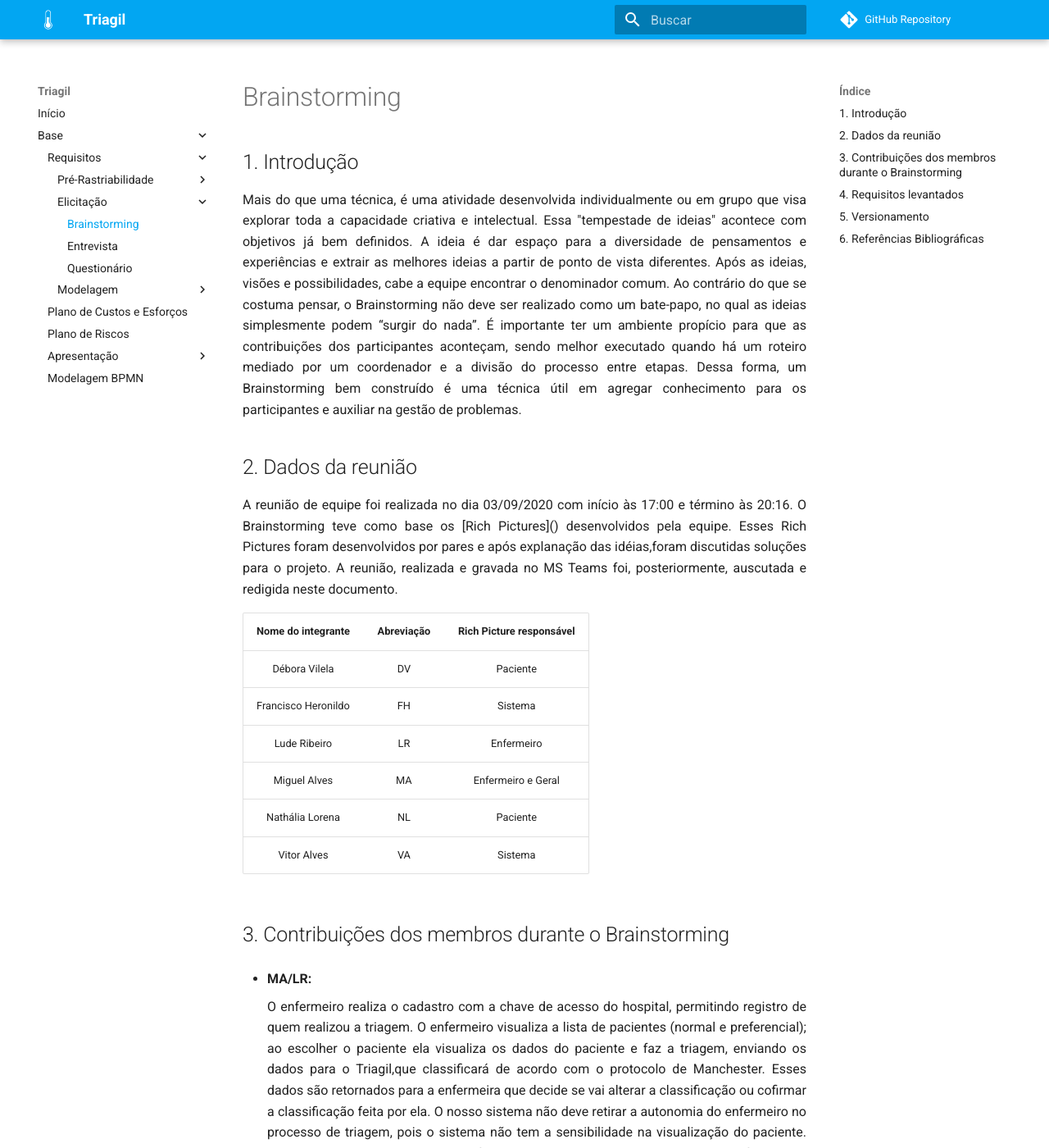
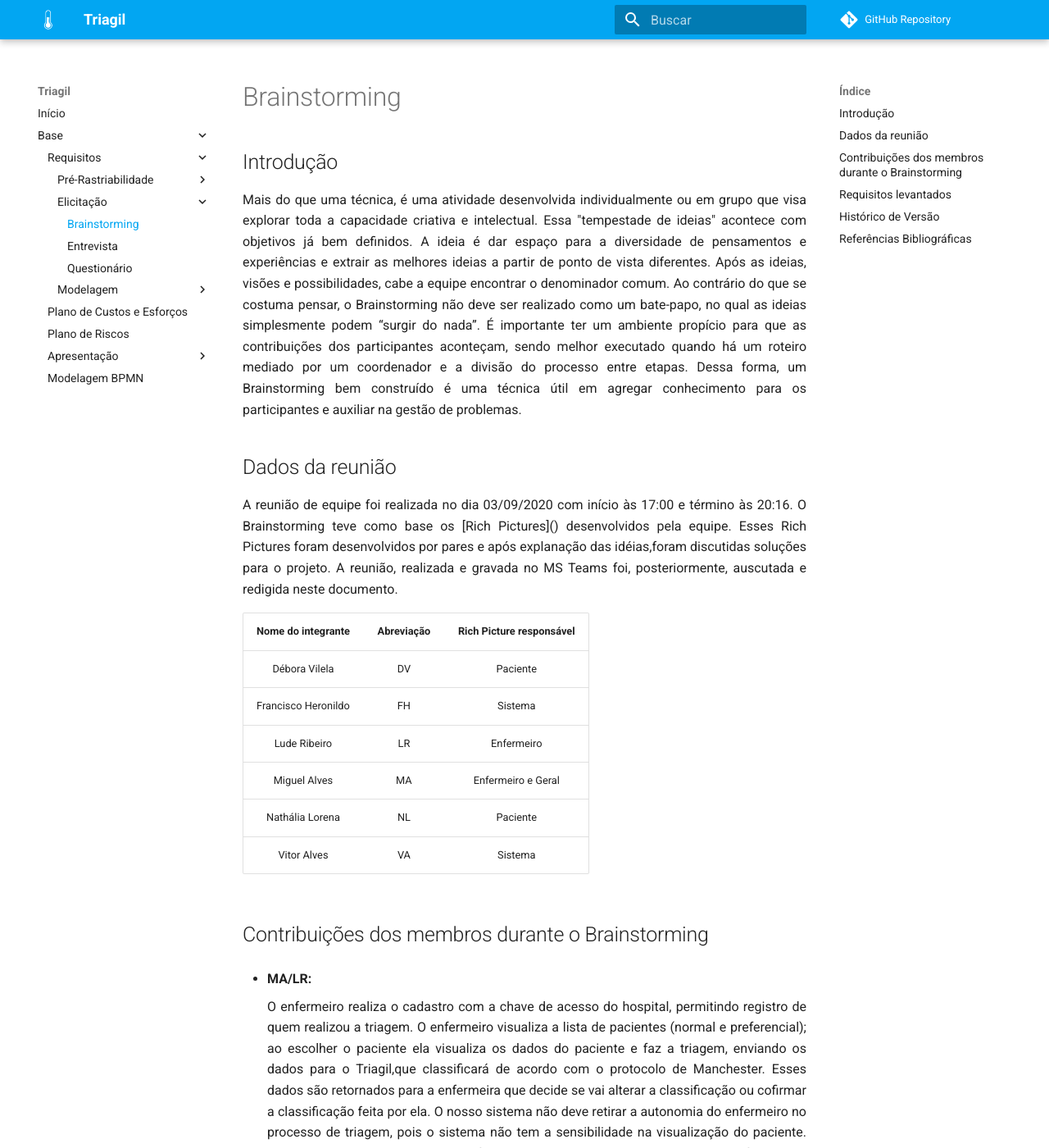
Before and after one commit to UnBArqDsw/2020.1_G1_Triagil, an MkDocs documentation site: the page built from docs/base/requisitos/elicitacao/brainstorming.md, in a window 1280 px wide and 1400 px high. Shown: the whole window at 82% size. Built offline with MkDocs 1.6.1 and Material for MkDocs 9.7.7, drawn with Linux system fonts in a browser that asks for light colours; comment, search, counter and statistics services are not loaded; some of the changed text lies outside the part shown.

Commit message:
Alterando padrão de estilo do documento

```diff
--- a/docs/base/requisitos/elicitacao/brainstorming.md
+++ b/docs/base/requisitos/elicitacao/brainstorming.md
@@ -1,9 +1,9 @@
 # Brainstorming
 
-## 1. Introdução
+## Introdução
 <p align="justify">Mais do que uma técnica, é uma atividade desenvolvida individualmente ou em grupo que visa explorar toda a capacidade criativa e intelectual. Essa "tempestade de ideias" acontece com objetivos já bem definidos. A ideia é dar espaço para a diversidade de pensamentos e experiências e extrair as melhores ideias a partir de ponto de vista diferentes. Após as ideias, visões e possibilidades, cabe a equipe encontrar o denominador comum. Ao contrário do que se costuma pensar, o Brainstorming não deve ser realizado como um bate-papo, no qual as ideias simplesmente podem “surgir do nada”. É importante ter um ambiente propício para que as contribuições dos participantes aconteçam, sendo melhor executado quando há um roteiro mediado por um coordenador e a divisão do processo entre etapas. Dessa forma, um Brainstorming bem construído é uma técnica útil em agregar conhecimento para os participantes e auxiliar na gestão de problemas.</p>
 
-## 2. Dados da reunião
+## Dados da reunião
 <p align="justify">A reunião de equipe foi realizada no dia 03/09/2020 com início às 17:00 e término às 20:16. O Brainstorming teve como base os [Rich Pictures]() desenvolvidos pela equipe. Esses Rich Pictures foram desenvolvidos por pares e após explanação das idéias,foram discutidas soluções para o projeto. A reunião, realizada e gravada no MS Teams foi, posteriormente, auscutada e redigida neste documento.</p>
 
 
@@ -17,7 +17,7 @@
   |Vitor Alves|VA|Sistema|
 
 
-## 3. Contribuições dos membros durante o Brainstorming
+## Contribuições dos membros durante o Brainstorming
 
 * **MA/LR:** <p align="justify">O enfermeiro realiza o cadastro com a chave de acesso do hospital, permitindo registro de quem realizou a triagem. O enfermeiro visualiza a lista de pacientes (normal e preferencial); ao escolher o paciente ela visualiza os dados do paciente e faz a triagem, enviando os dados para o Triagil,que classificará de acordo com o protocolo de Manchester. Esses dados são retornados para a enfermeira que decide se vai alterar a classificação ou cofirmar a classificação feita por ela. O nosso sistema não deve retirar a autonomia do enfermeiro no processo de triagem, pois o sistema não tem a sensibilidade na visualização do paciente. Todavia, em caso de correção, o enfermeiro só poderá mudar em 1 nível a classificação do paciente.Ex: se o Triagil retornou que o paciente tem a classificação laranja, a enfermeira tem autonomia para mudar a classificação apenas pra amarelo ouvermelho (1 nível abaixo e 1 nível acima, respectivamente). Ao finalizar essa triagem, ela passa para outro paciente.Em caso do paciente não ter cadastro no sistema ou não tiver um aplicativo, deve haver uma opção para a enfermeira de "criar paciente", para identificação básica do paciente para início do processo de triagem.</p>
 
@@ -40,7 +40,7 @@ O hospital deve enviar para o nosso sistema dados dos enfermeiros.</p>
 
 
 
-## 4. Requisitos levantados
+## Requisitos levantados
 
 |Requisito|Descrição|
 |:--:|:----:|
@@ -71,7 +71,7 @@ O hospital deve enviar para o nosso sistema dados dos enfermeiros.</p>
 |BS25|O aplicativo pode ser customizado de acordo com o hospital|
 
 
-## 5. Versionamento
+## **Histórico de Versão**
 
 |Data|Versão|Alteração|Responsável(eis)|
 |:--:|:----:|:-------:|:---:|
@@ -79,7 +79,7 @@ O hospital deve enviar para o nosso sistema dados dos enfermeiros.</p>
 | 10/09/2020 | 1.0 | Adicionando rastreamento e retirando sumário  | Débora Vilela |
 
 
-## 6. Referências Bibliográficas
+## Referências Bibliográficas
 
 - SERRANO, Maurício; SERRANO, Milene. Requisitos - Aula 07. 1º/2019. 50 slides. Material apresentado para a disciplina de Requisitos de Software no curso de Engenharia de Software da UnB, FGA.
 
```
